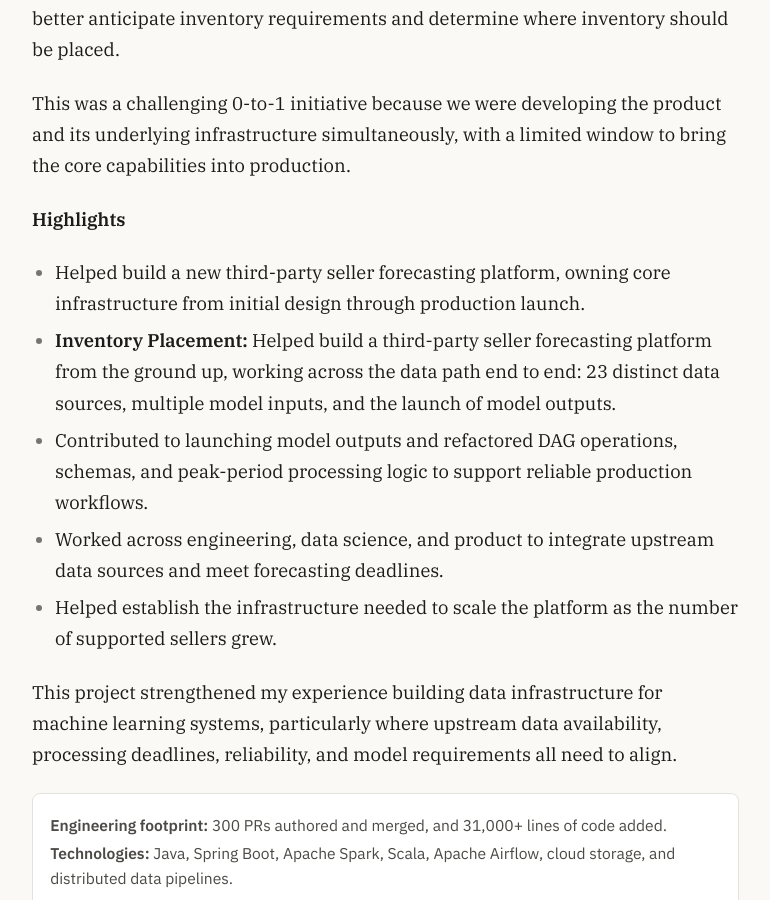
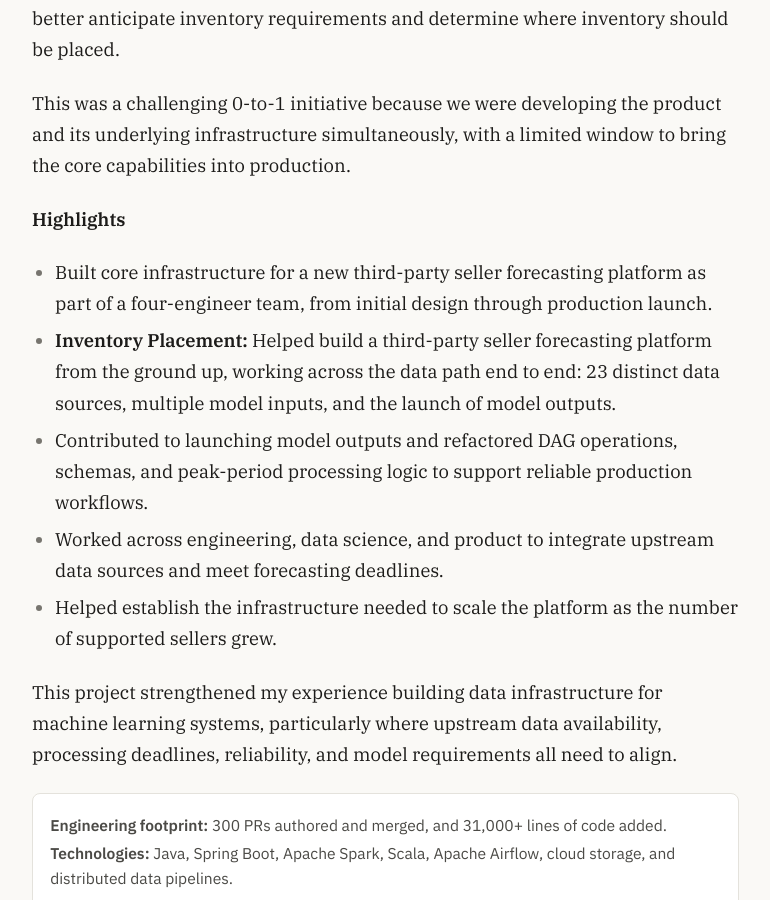
Before and after one commit to NAYCal/NAYCal.github.io, a Jekyll site: the page built from _posts/2026-10-12-reflecting-on-2-5-years-at-walmart-global-tech.md, in a window 1280 px wide and 900 px high, scrolled down 3640 px. Shown: the whole window, without its empty margins (247-1017 px from the left). Built offline with Jekyll 4.4.1, drawn with Linux system fonts in a browser that asks for light colours.

Commit message:
Update 2026-10-12-reflecting-on-2-5-years-at-walmart-global-tech.md

```diff
--- a/_posts/2026-10-12-reflecting-on-2-5-years-at-walmart-global-tech.md
+++ b/_posts/2026-10-12-reflecting-on-2-5-years-at-walmart-global-tech.md
@@ -76,7 +76,7 @@ This was a challenging 0-to-1 initiative because we were developing the product
 
 **Highlights**
 
-- Helped build a new third-party seller forecasting platform, owning core infrastructure from initial design through production launch.
+- Built core infrastructure for a new third-party seller forecasting platform as part of a four-engineer team, from initial design through production launch.
 - **Inventory Placement:** Helped build a third-party seller forecasting platform from the ground up, working across the data path end to end: 23 distinct data sources, multiple model inputs, and the launch of model outputs.
 - Contributed to launching model outputs and refactored DAG operations, schemas, and peak-period processing logic to support reliable production workflows.
 - Worked across engineering, data science, and product to integrate upstream data sources and meet forecasting deadlines.
```
